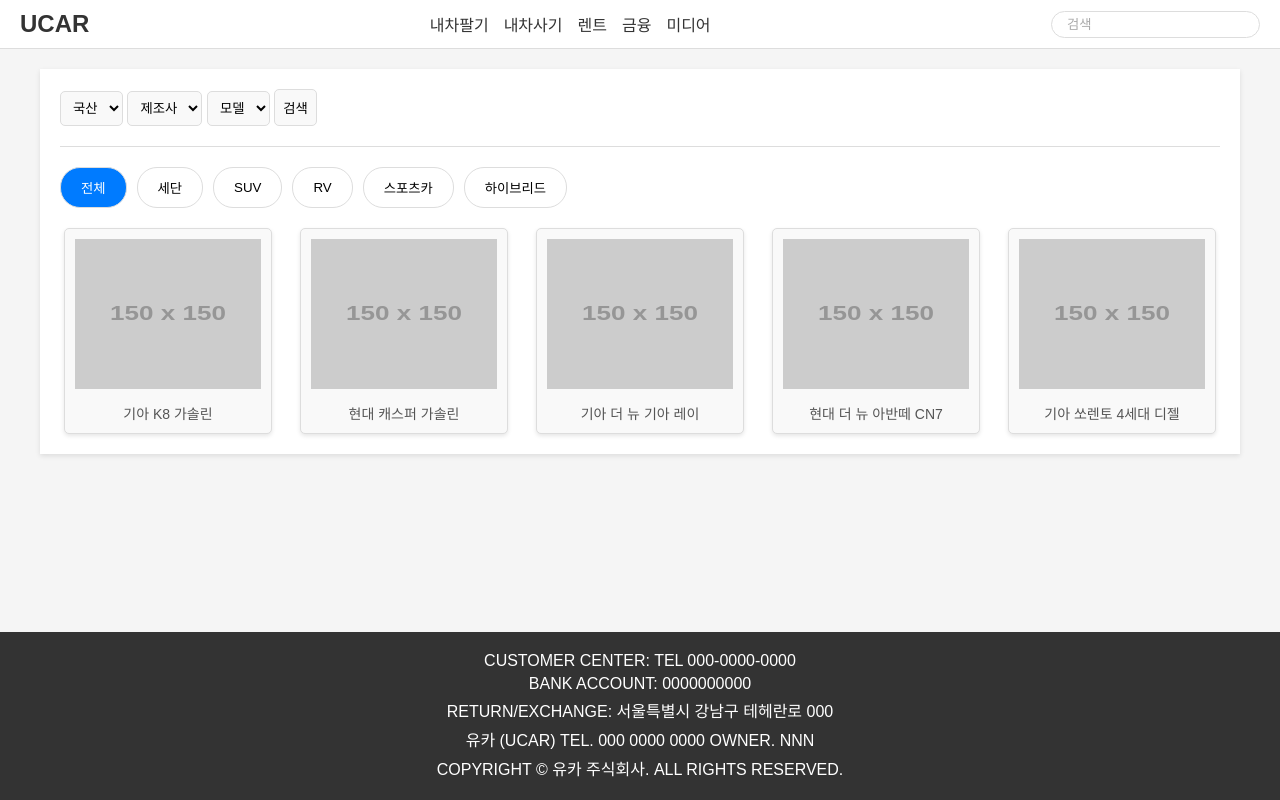
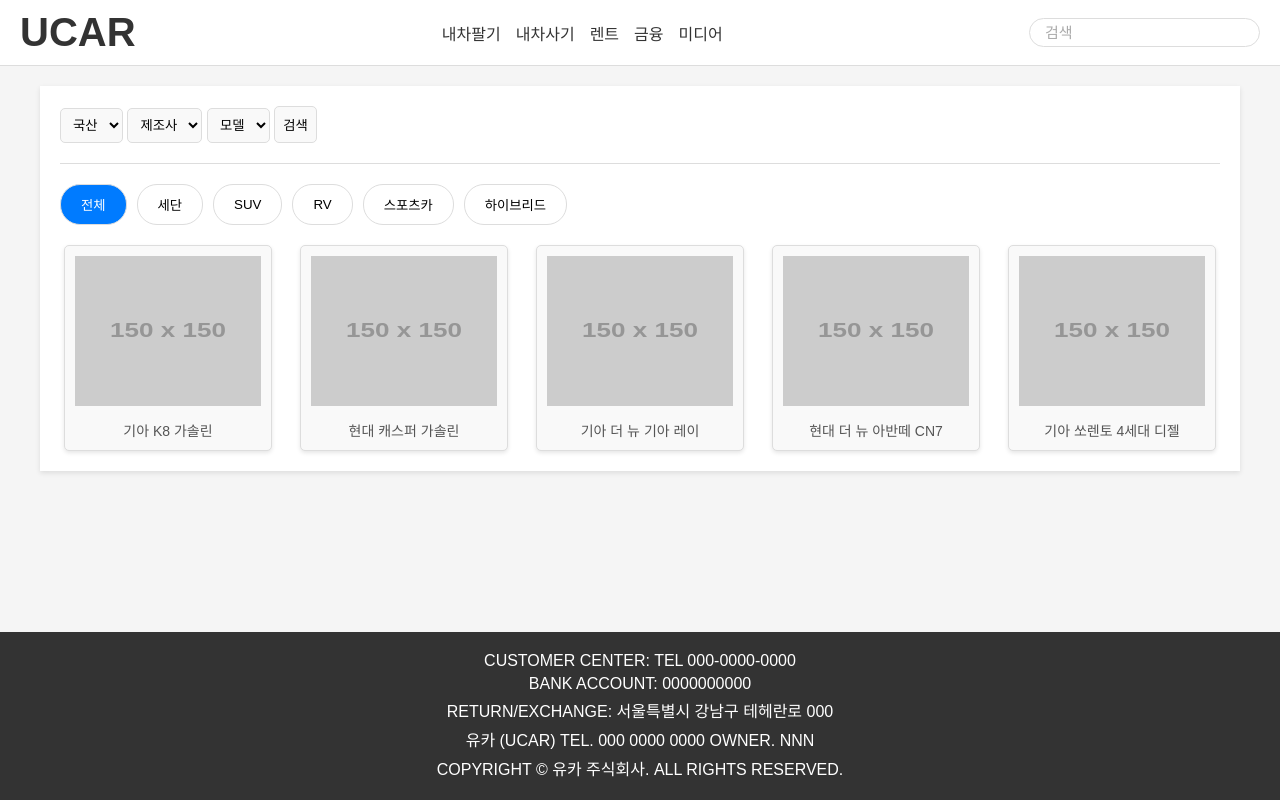
Before and after one commit to yisoooo/capstone, a plain HTML site: page lentcar.html in a window 1280 px wide. Drawn offline with Linux system fonts and the light colour scheme; placeholder pictures from the web are drawn by us.

Commit message:
Update lentcar.html

```diff
--- a/lentcar.html
+++ b/lentcar.html
@@ -23,7 +23,7 @@
             align-items: center;
         }
         .logo {
-            font-size: 24px;
+            font-size: 40px;
             font-weight: bold;
             color: #333;
         }
@@ -48,6 +48,7 @@
         .search-bar input {
             border: none;
             outline: none;
+            font-size: 15px;
         }
         .search-bar input::placeholder {
             color: #aaa;
```
